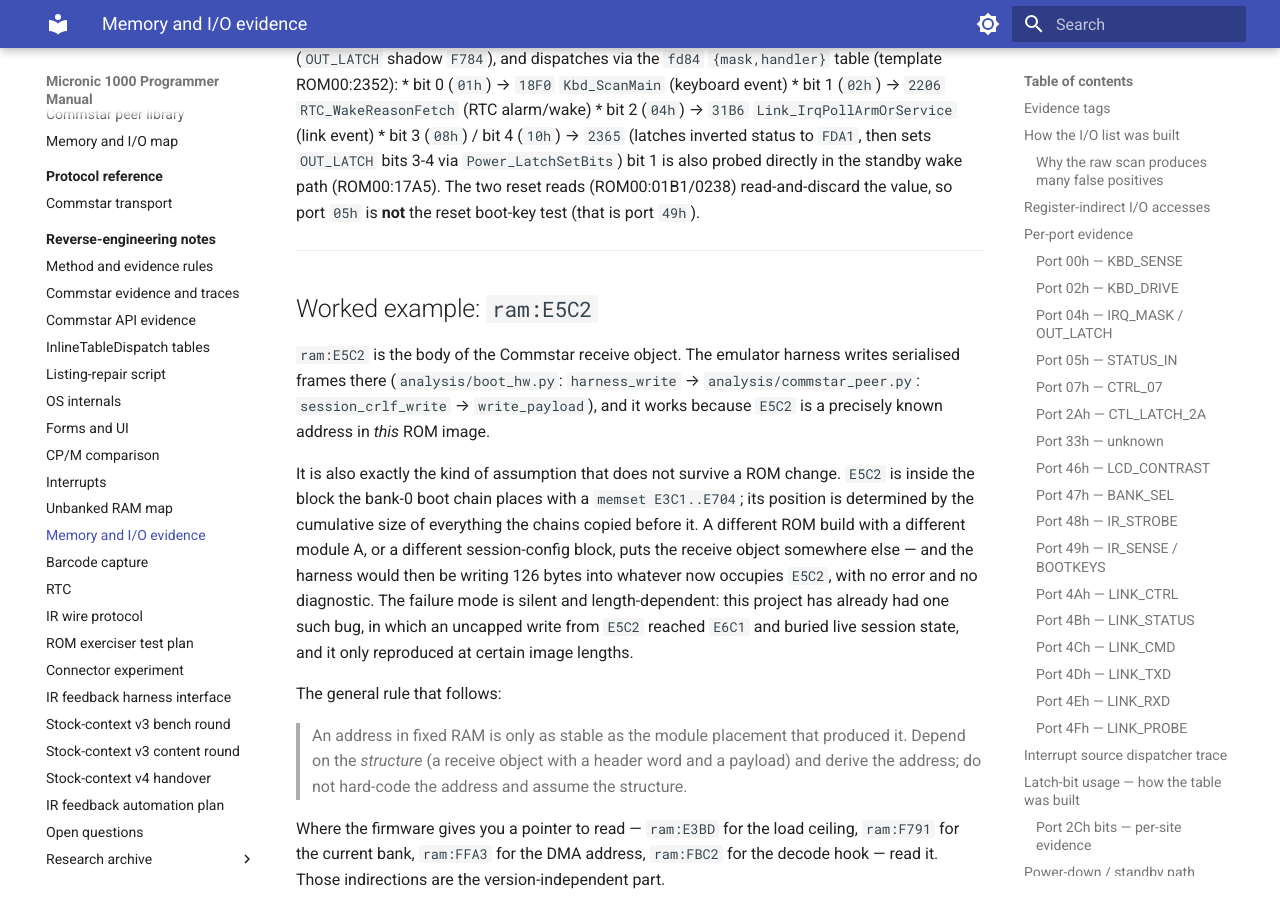
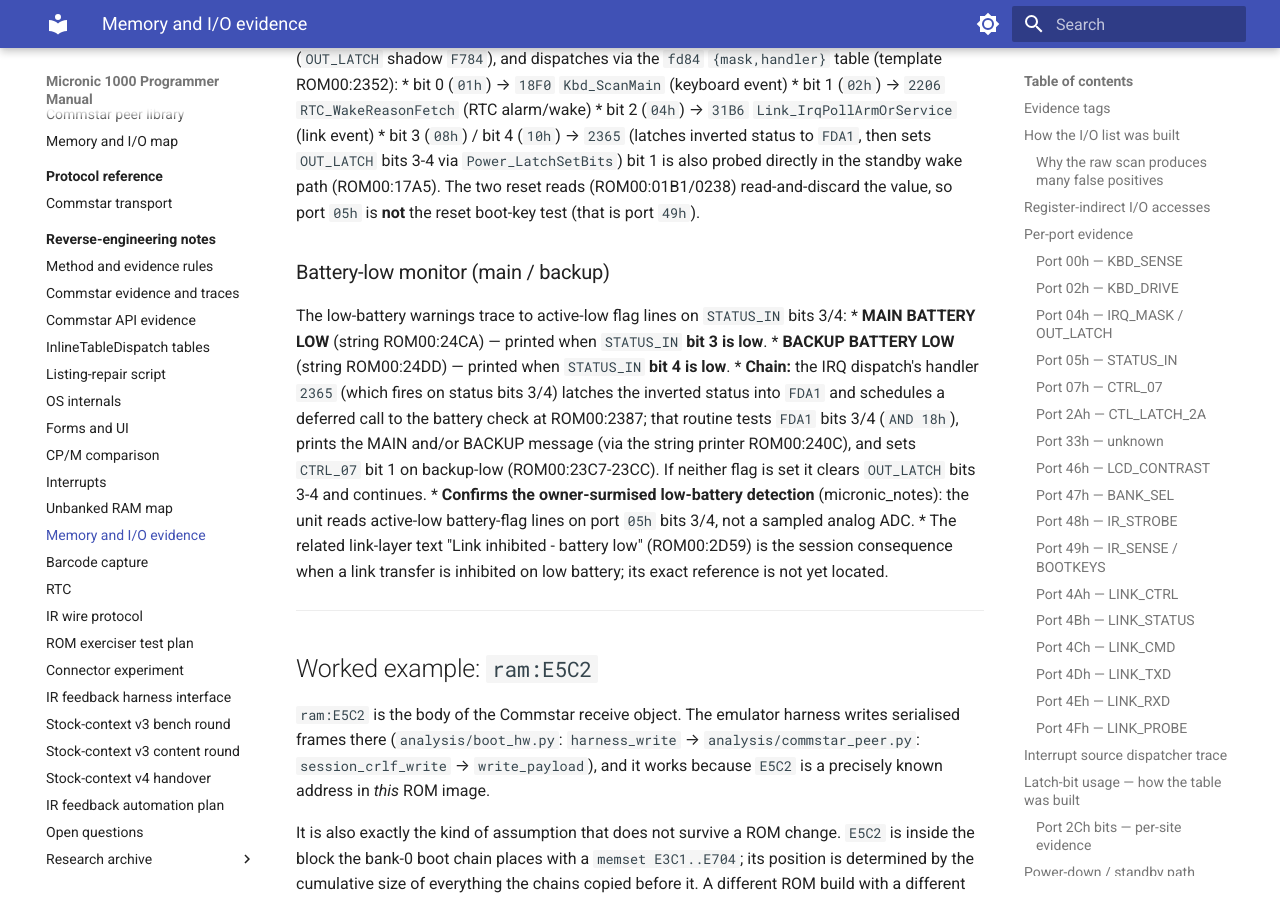
Before and after one commit to philpem/micronic1000, an MkDocs documentation site: the page built from doc/re-notes/memory-and-io-evidence.md, in a window 1280 px wide and 900 px high, scrolled down 11007 px. Built offline with MkDocs 1.6.1 and Material for MkDocs 9.7.7, drawn with Linux system fonts in a browser that asks for light colours.

Commit message:
docs: trace low-battery warnings to their triggers
MAIN BATTERY LOW (24CA) triggers on STATUS_IN bit3 active-low; BACKUP
BATTERY LOW (24DD) on STATUS_IN bit4 active-low. Chain: status-bit-3/4
IRQ handler 2365 latches inverted status to FDA1 and schedules the
battery check at 2387, which tests FDA1 bits 3/4, prints the message(s)
and sets CTRL_07 bit1 on backup-low. Confirms the owner-surmised
low-battery detection via active-low flag lines on port 05h bits 3/4.

```diff
--- a/doc/re-notes/memory-and-io-evidence.md
+++ b/doc/re-notes/memory-and-io-evidence.md
@@ -450,6 +450,28 @@ ROM00:2352):
 bit 1 is also probed directly in the standby wake path (ROM00:17A5).
 The two reset reads (ROM00:01B1/0238) read-and-discard the value, so
 port `05h` is **not** the reset boot-key test (that is port `49h`).
+
+### Battery-low monitor (main / backup)
+
+The low-battery warnings trace to active-low flag lines on `STATUS_IN`
+bits 3/4:
+* **MAIN BATTERY LOW** (string ROM00:24CA) — printed when
+  `STATUS_IN` **bit 3 is low**.
+* **BACKUP BATTERY LOW** (string ROM00:24DD) — printed when
+  `STATUS_IN` **bit 4 is low**.
+* **Chain:** the IRQ dispatch's handler `2365` (which fires on status
+  bits 3/4) latches the inverted status into `FDA1` and schedules a
+  deferred call to the battery check at ROM00:2387; that routine tests
+  `FDA1` bits 3/4 (`AND 18h`), prints the MAIN and/or BACKUP message
+  (via the string printer ROM00:240C), and sets `CTRL_07` bit 1 on
+  backup-low (ROM00:23C7-23CC). If neither flag is set it clears
+  `OUT_LATCH` bits 3-4 and continues.
+* **Confirms the owner-surmised low-battery detection** (micronic_notes):
+  the unit reads active-low battery-flag lines on port `05h` bits 3/4,
+  not a sampled analog ADC.
+* The related link-layer text "Link inhibited -   battery low"
+  (ROM00:2D59) is the session consequence when a link transfer is
+  inhibited on low battery; its exact reference is not yet located.
 ---
 
 ## Worked example: `ram:E5C2`
```
